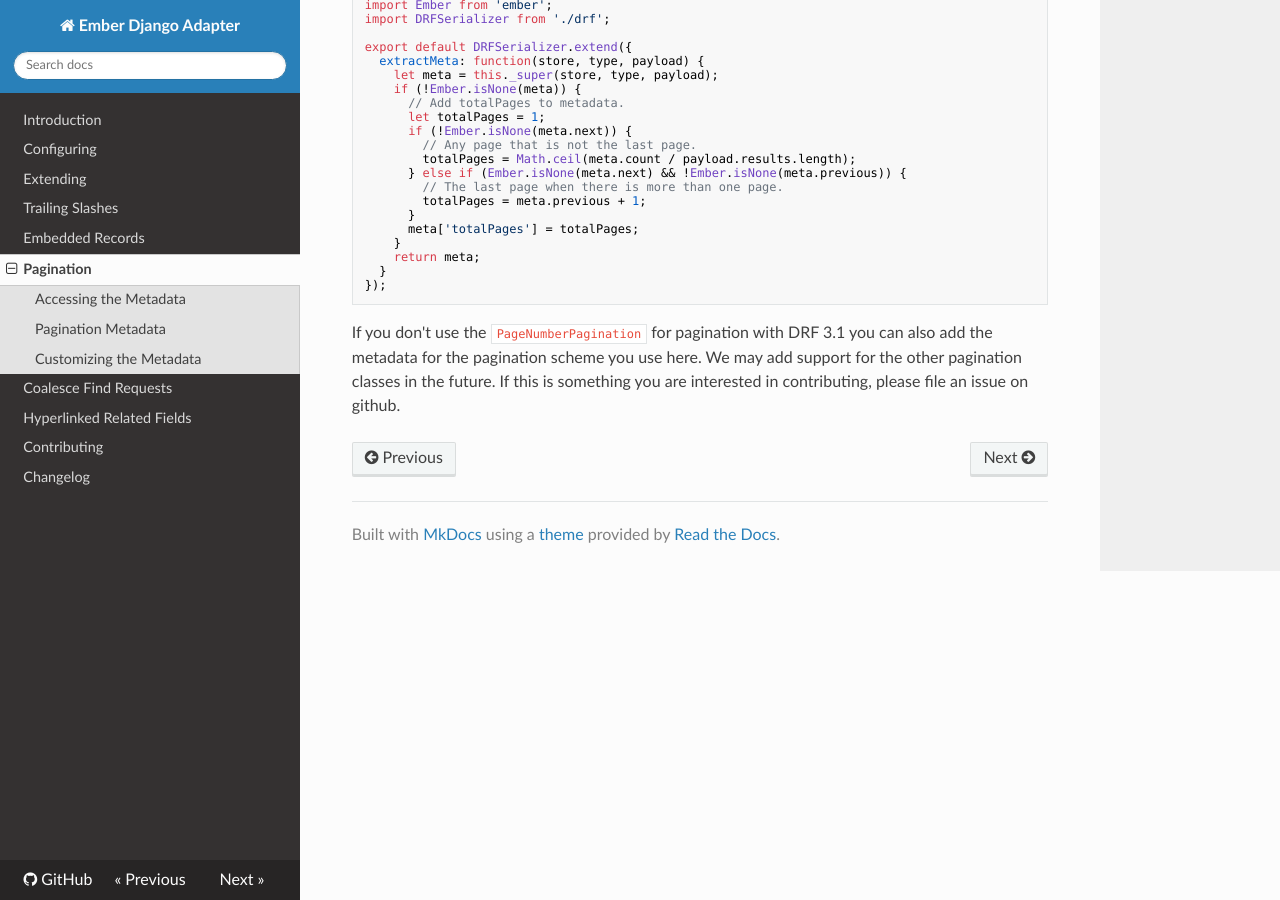
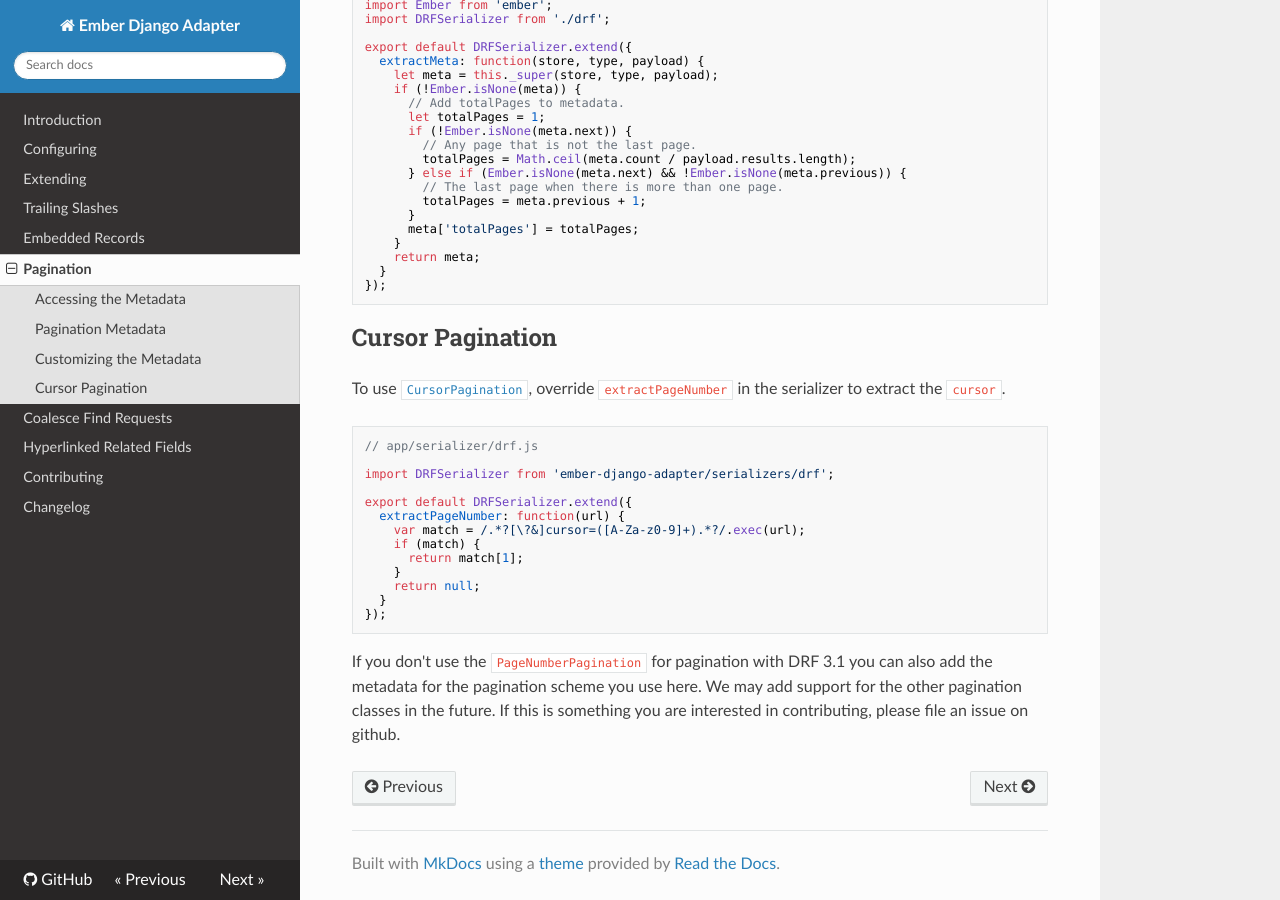
Before and after one commit to dustinfarris/ember-django-adapter, an MkDocs documentation site: the page built from docs/pagination.md, in a window 1280 px wide and 900 px high, scrolled down 1613 px. Built offline with MkDocs 1.6.1, drawn with Linux system fonts in a browser that asks for light colours; nearby versions of some CDN libraries; old or Windows-style settings are respelled for this version of MkDocs.

````diff
--- a/docs/pagination.md
+++ b/docs/pagination.md
@@ -104,6 +104,26 @@
 });
 ```
 
+## Cursor Pagination
+
+To use [`CursorPagination`](http://www.django-rest-framework.org/api-guide/pagination/#cursorpagination), override `extractPageNumber` in the serializer to extract the `cursor`.
+
+```js
+// app/serializer/drf.js
+
+import DRFSerializer from 'ember-django-adapter/serializers/drf';
+
+export default DRFSerializer.extend({
+  extractPageNumber: function(url) {
+    var match = /.*?[\?&]cursor=([A-Za-z0-9]+).*?/.exec(url);
+    if (match) {
+      return match[1];
+    }
+    return null;
+  }
+});
+```
+
 If you don't use the `PageNumberPagination` for pagination with DRF 3.1 you can also add
 the metadata for the pagination scheme you use here. We may add support for the other
 pagination classes in the future. If this is something you are interested in contributing,
````
Also changed, not shown: 2 other files.
